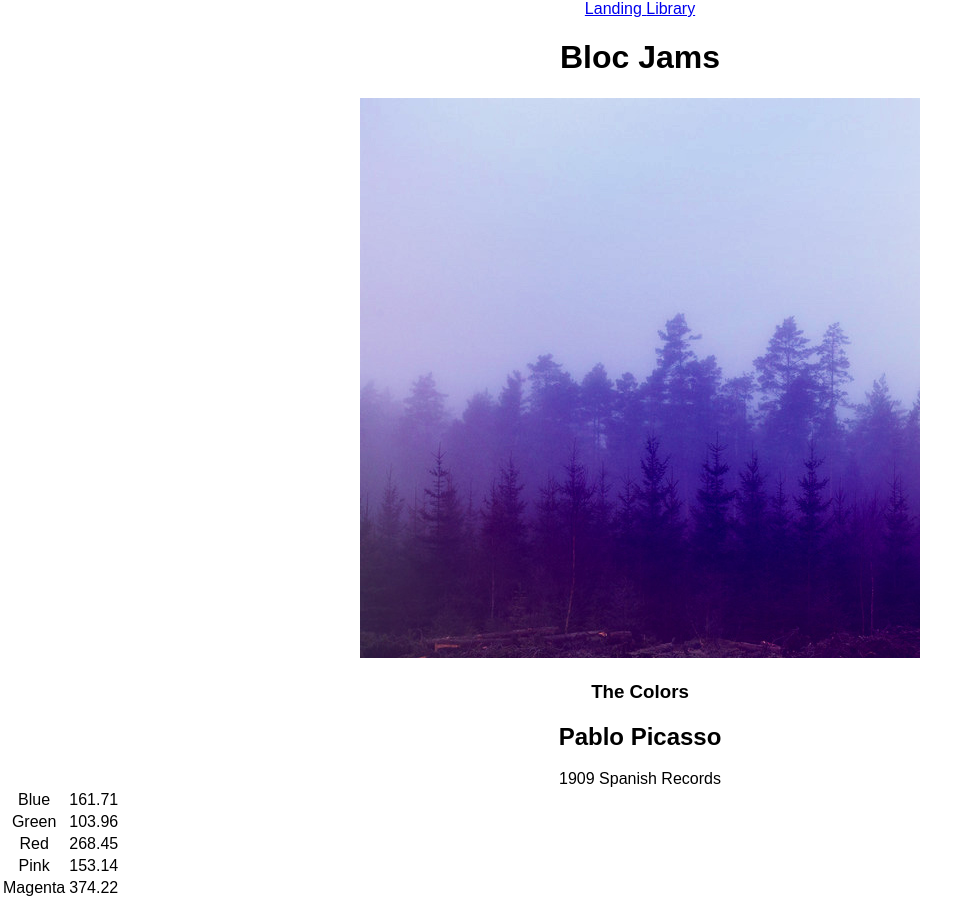
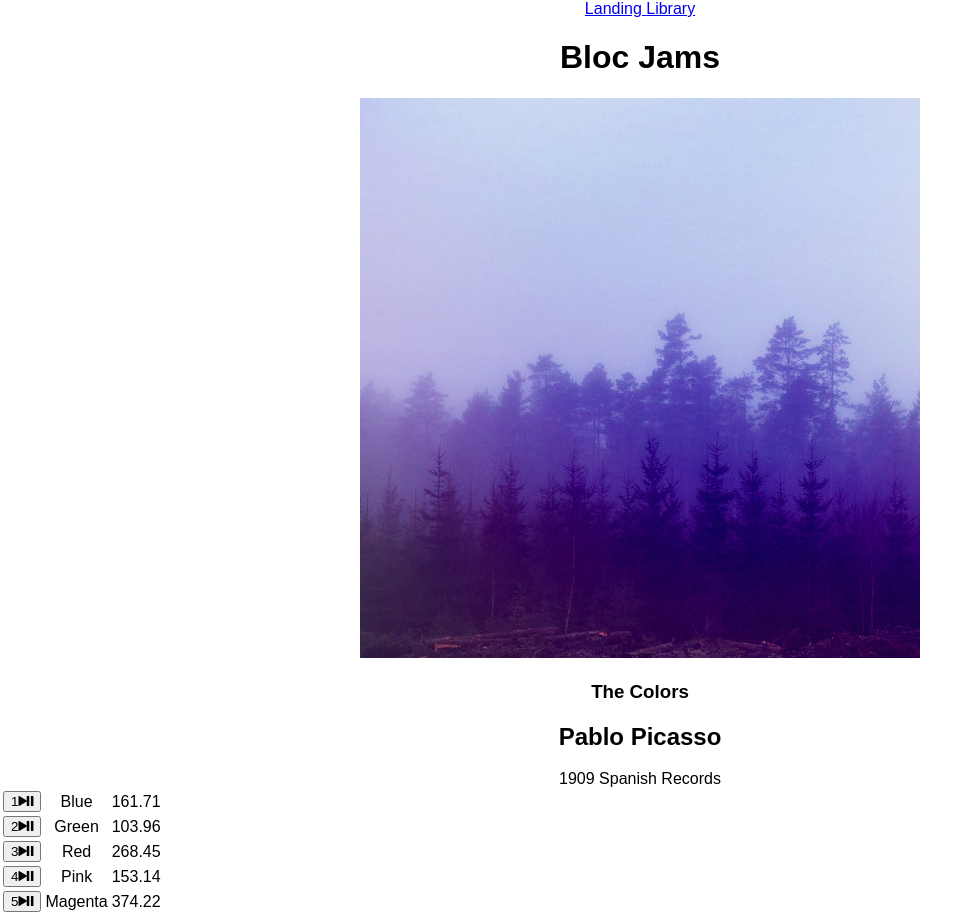
Before and after one commit to sakurakuba/bloc-jams-react, a React (Create React App) app: page /album/the-colors in a window 1280 px wide. Shown: the whole page, without its empty margins (0-980 px from the left). Built offline with nearby package versions, Linux system fonts and the light colour scheme.

Commit message:
modified icons with mentor

```diff
--- a/public/index.html
+++ b/public/index.html
@@ -5,7 +5,7 @@
     <meta name="viewport" content="width=device-width, initial-scale=1, shrink-to-fit=no">
     <meta name="theme-color" content="#000000">
 
-    <link rel="icons" type="ionicons" href="http://code.ionicframework.com/ionicons/2.0.1/css/ionicons.min.css">
+    <link rel="stylesheet" href="http://code.ionicframework.com/ionicons/2.0.1/css/ionicons.min.css">
     <!--
       manifest.json provides metadata used when your web app is added to the
       homescreen on Android. See https://developers.google.com/web/fundamentals/engage-and-retain/web-app-manifest/
--- a/src/components/Album.js
+++ b/src/components/Album.js
@@ -33,7 +33,14 @@
                 <tbody className="album">
            {
             this.state.album.songs.map( (songs, index) =>
-            <tr key={index} album={ this.state.album } >
+            <tr>
+            <td className="song-actions">
+            <button>
+              <span className="song-number">{index+1}</span>
+              <span className="ion-play"></span>
+              <span className="ion-pause"></span>
+            </button>
+          </td>
             <td>{songs.title}</td>
             <td>{songs.duration}</td>
             </tr>
```
